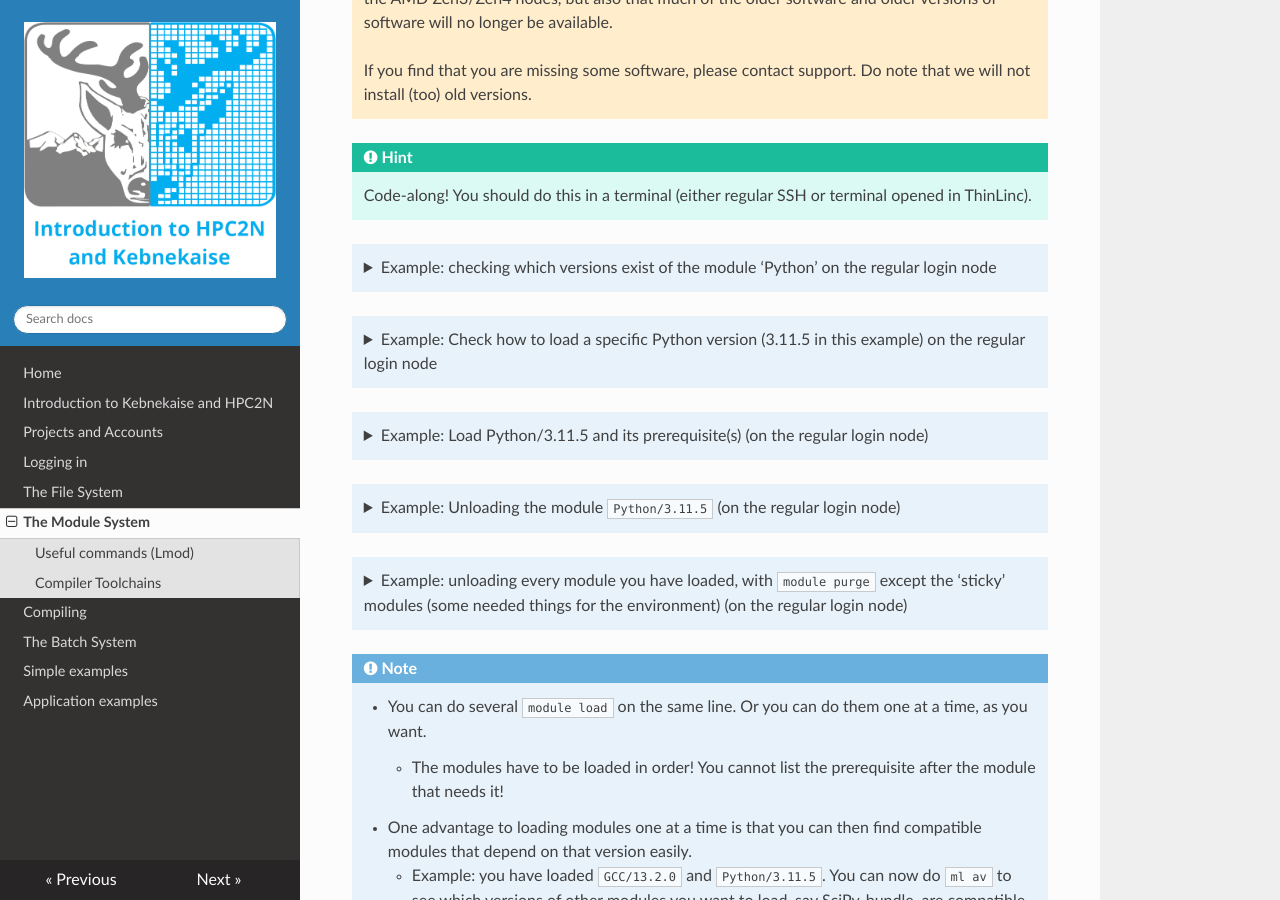
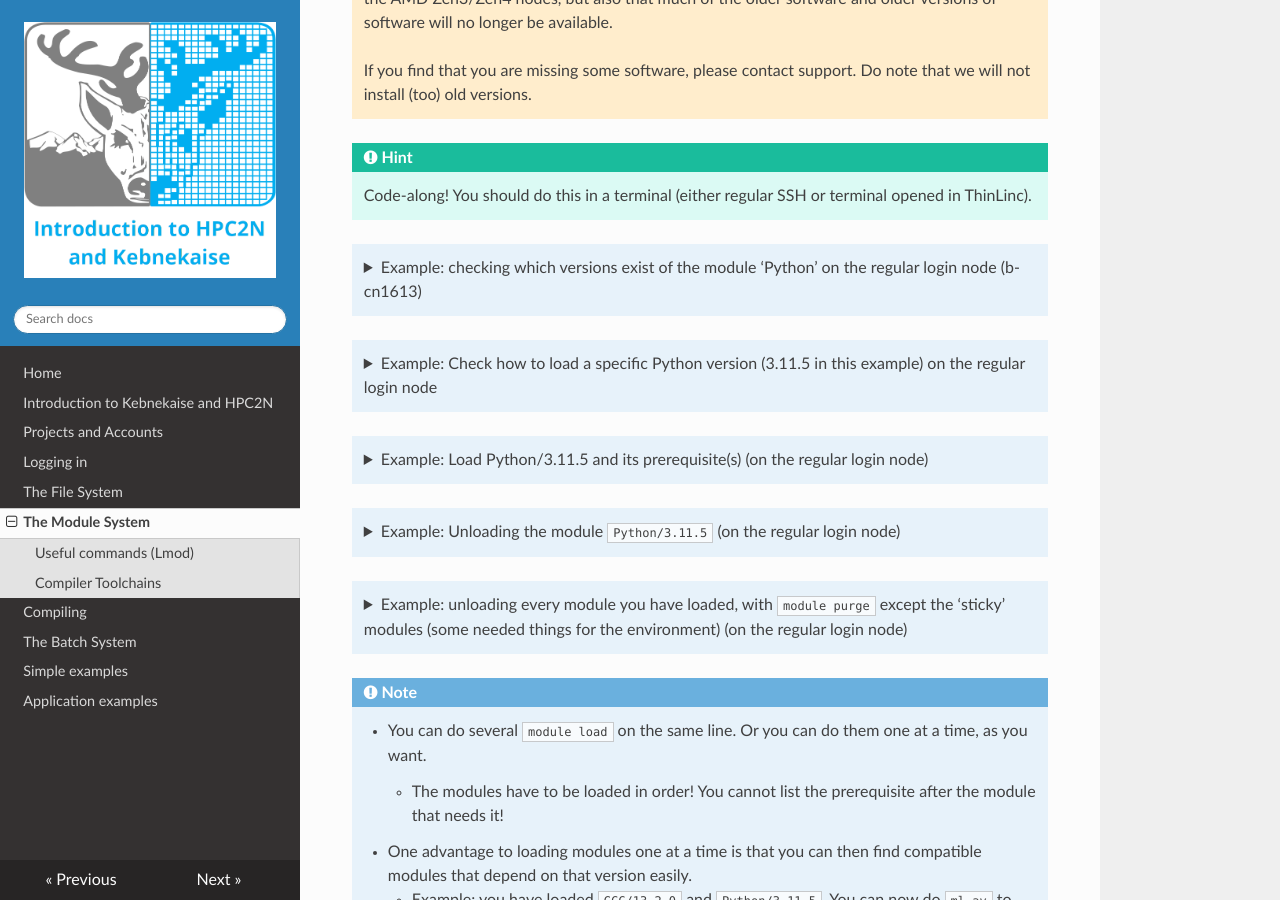
Before and after one commit to hpc2n/intro-course, an MkDocs documentation site: the page built from docs/modules.md, in a window 1280 px wide and 900 px high, scrolled down 1729 px. Built offline with MkDocs 1.6.1, drawn with Linux system fonts in a browser that asks for light colours; nearby versions of some CDN libraries; some of the changed lines change nothing that is shown.

Commit message:
Updating some versions of modules and the login nodes name in the type-alongs

````diff
--- a/docs/modules.md
+++ b/docs/modules.md
@@ -58,28 +58,21 @@
 
     Code-along! You should do this in a terminal (either regular SSH or terminal opened in ThinLinc).
 
-??? Admonition "Example: checking which versions exist of the module 'Python' on the regular login node"
+??? Admonition "Example: checking which versions exist of the module 'Python' on the regular login node (b-cn1613)"
 
     ```bash
-    b-an01 [~]$ ml spider Python
+    b-cn1613 [~]$ ml spider Python
 
-    ---------------------------------------------------------------------------------------------------------
+    -------------------------------------------------------------------------------------------------------
       Python:
-    ---------------------------------------------------------------------------------------------------------
+    -------------------------------------------------------------------------------------------------------
         Description:
           Python is a programming language that lets you work more quickly and integrate your systems more effectively.
 
          Versions:
-            Python/2.7.15
-            Python/2.7.16
             Python/2.7.18-bare
             Python/2.7.18
-            Python/3.7.2
-            Python/3.7.4
-            Python/3.8.2
             Python/3.8.6
-            Python/3.9.5-bare
-            Python/3.9.5
             Python/3.9.6-bare
             Python/3.9.6
             Python/3.10.4-bare
@@ -88,31 +81,33 @@
             Python/3.10.8
             Python/3.11.3
             Python/3.11.5
+            Python/3.12.3
+            Python/3.13.1
+            Python/3.13.5
          Other possible modules matches:
-            Biopython  Boost.Python  Brotli-python  GitPython  IPython  Python-bundle-PyPI  flatbuffers-python  ...
+            Biopython  Boost.Python  Brotli-python  GitPython  IPython  Python-bundle-PyPI  bx-python  ...
 
-    ---------------------------------------------------------------------------------------------------------
+    -------------------------------------------------------------------------------------------------------
       To find other possible module matches execute:
 
           $ module -r spider '.*Python.*'
 
-    ---------------------------------------------------------------------------------------------------------
+    -------------------------------------------------------------------------------------------------------
       For detailed information about a specific "Python" package (including how to load the modules) use the module's full name.
       Note that names that have a trailing (E) are extensions provided by other modules.
       For example:
 
-         $ module spider Python/3.11.5
-    ---------------------------------------------------------------------------------------------------------
+         $ module spider Python/3.13.5
+    -------------------------------------------------------------------------------------------------------
 
 
-
-    b-an01 [~]$
+    b-cn1613 [~]$
     ```
 
 ??? Admonition "Example: Check how to load a specific Python version (3.11.5 in this example) on the regular login node"
 
     ```bash
-    b-an01 [~]$ ml spider Python/3.11.5
+    b-cn1613 [~]$ ml spider Python/3.11.5
 
     ---------------------------------------------------------------------------------------------------------
       Python: Python/3.11.5
@@ -147,7 +142,7 @@
 
 
 
-    b-an01 [~]$
+    b-cn1613 [~]$
     ```
 
 ??? Admonition "Example: Load Python/3.11.5 and its prerequisite(s) (on the regular login node)"
@@ -155,7 +150,7 @@
     Here we also show the loaded module before and after the load. For illustration, we use first <code>ml</code> and then <code>module list</code>:
 
     ```bash
-    b-an01 [~]$ ml
+    b-cn1613 [~]$ ml
 
     Currently Loaded Modules:
       1) snicenvironment (S)   2) systemdefault (S)
@@ -165,11 +160,11 @@
 
 
 
-    b-an01 [~]$ module load GCCcore/13.2.0 Python/3.11.5
-    b-an01 [~]$ module list
+    b-cn1613 [~]$ module load GCCcore/13.2.0 Python/3.11.5
+    b-cn1613 [~]$ module list
 
     Currently Loaded Modules:
-      1) snicenvironment (S)   4) zlib/1.2.13     7) ncurses/6.4      10) SQLite/3.43.1  13) OpenSSL/1.1
+      1) snicenvironment (S)   4) zlib/1.2.13     7) ncurses/6.4      10) SQLite/3.43.1  13) OpenSSL/3
       2) systemdefault   (S)   5) binutils/2.40   8) libreadline/8.2  11) XZ/5.4.4       14) Python/3.11.5
       3) GCCcore/13.2.0        6) bzip2/1.0.8     9) Tcl/8.6.13       12) libffi/3.4.4
 
@@ -178,7 +173,7 @@
 
 
 
-    b-an01 [~]$
+    b-cn1613 [~]$
     ```
 
 ??? Admonition "Example: Unloading the module <code>Python/3.11.5</code> (on the regular login node)"
@@ -186,10 +181,10 @@
     In this example we unload the module <code>Python/3.11.5</code>, but not the prerequisite <code>GCCcore/13.2.0</code>. We also look at the output of <code>module list</code> before and after.
 
     ```bash
-    b-an01 [~]$ module list
+    b-cn1613 [~]$ module list
 
     Currently Loaded Modules:
-      1) snicenvironment (S)   4) zlib/1.2.13     7) ncurses/6.4      10) SQLite/3.43.1  13) OpenSSL/1.1
+      1) snicenvironment (S)   4) zlib/1.2.13     7) ncurses/6.4      10) SQLite/3.43.1  13) OpenSSL/3
       2) systemdefault   (S)   5) binutils/2.40   8) libreadline/8.2  11) XZ/5.4.4       14) Python/3.11.5
       3) GCCcore/13.2.0        6) bzip2/1.0.8     9) Tcl/8.6.13       12) libffi/3.4.4
 
@@ -197,8 +192,8 @@
        S:  Module is Sticky, requires --force to unload or purge
 
 
-    b-an01 [~]$ ml unload Python/3.11.5
-    b-an01 [~]$ module list
+    b-cn1613 [~]$ ml unload Python/3.11.5
+    b-cn1613 [~]$ module list
 
     Currently Loaded Modules:
       1) snicenvironment (S)   2) systemdefault (S)   3) GCCcore/13.2.0
@@ -208,7 +203,7 @@
 
 
 
-    b-an01 [~]$
+    b-cn1613 [~]$
     ```
 
     As you can see, the prerequisite did not get unloaded. This is on purpose, because you may have other things loaded which uses the prerequisite.
@@ -218,13 +213,13 @@
     First we load some modules. Here Python 3.11.5, SciPy-bundle, and prerequisites for them. We also do <code>module list</code> after loading the modules and after using <code>module purge</code>.
 
     ```bash
-    b-an01 [~]$ ml GCC/13.2.0
-    b-an01 [~]$ ml Python/3.11.5 ml SciPy-bundle/2023.11
-    b-an01 [~]$ ml list
+    b-cn1613 [~]$ ml GCC/13.2.0
+    b-cn1613 [~]$ ml Python/3.11.5 ml SciPy-bundle/2023.11
+    b-cn1613 [~]$ ml list
 
     Currently Loaded Modules:
       1) snicenvironment (S)   7) bzip2/1.0.8      13) libffi/3.4.4     19) cffi/1.15.1
-      2) systemdefault   (S)   8) ncurses/6.4      14) OpenSSL/1.1      20) cryptography/41.0.5
+      2) systemdefault   (S)   8) ncurses/6.4      14) OpenSSL/3      20) cryptography/41.0.5
        3) GCCcore/13.2.0        9) libreadline/8.2  15) Python/3.11.5    21) virtualenv/20.24.6
        4) zlib/1.2.13          10) Tcl/8.6.13       16) OpenBLAS/0.3.24  22) Python-bundle-PyPI/2023.10
        5) binutils/2.40        11) SQLite/3.43.1    17) FlexiBLAS/3.3.1  23) pybind11/2.11.1
@@ -235,12 +230,12 @@
 
 
 
-    b-an01 [~]$ ml purge
+    b-cn1613 [~]$ ml purge
     The following modules were not unloaded:
       (Use "module --force purge" to unload all):
 
       1) snicenvironment   2) systemdefault
-    b-an01 [~]$ ml list
+    b-cn1613 [~]$ ml list
 
     Currently Loaded Modules:
       1) snicenvironment (S)   2) systemdefault (S)
@@ -250,7 +245,7 @@
 
 
 
-    b-an01 [~]$
+    b-cn1613 [~]$
     ```
 
 !!! NOTE
````
